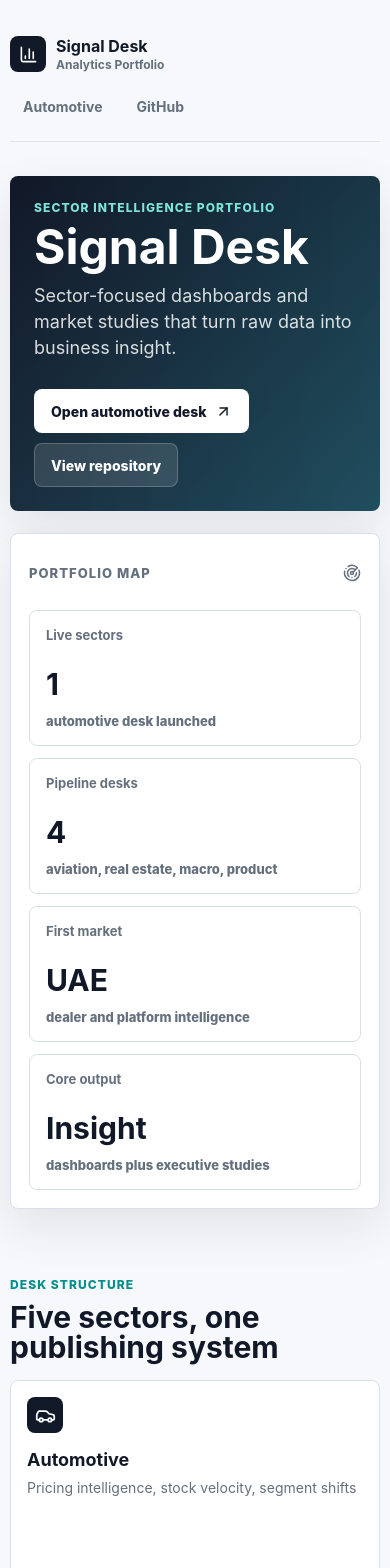
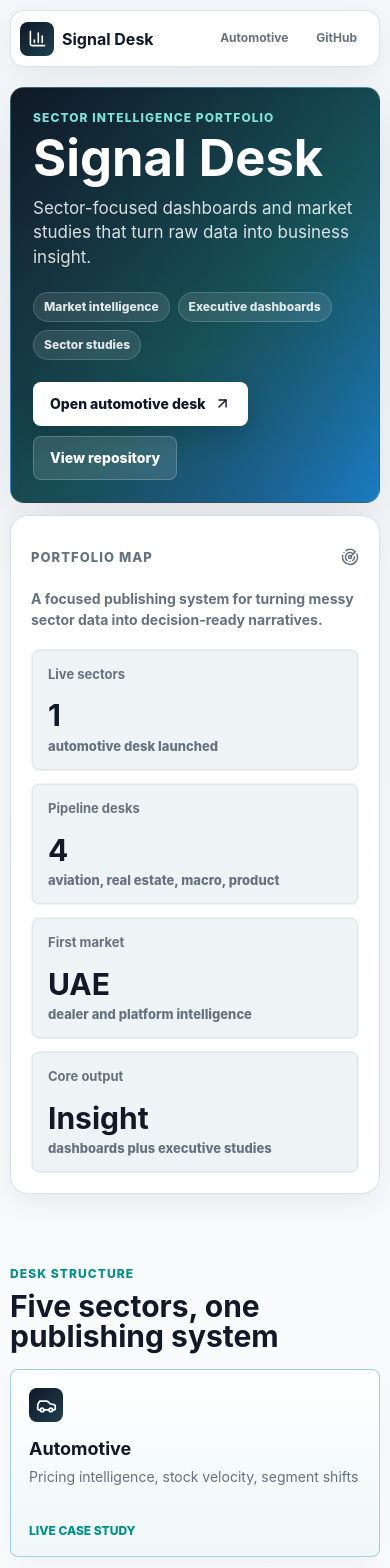
Before and after one commit to Alexey3250/signal-desk, a Next.js app: page / in a window 390 px wide. Shown: the top 1568 px of the page. Built offline with nearby package versions, Linux system fonts and the light colour scheme.

Commit message:
Polish responsive portfolio design

```diff
--- a/app/automotive/page.tsx
+++ b/app/automotive/page.tsx
@@ -256,6 +256,11 @@ export default function AutomotivePage() {
             A market analysis case study reviewing pricing patterns, segment trends, and
             business implications for dealers and platforms.
           </p>
+          <div className="hero-meta" aria-label="Study format">
+            <span>Dashboard</span>
+            <span>Market study</span>
+            <span>Product implications</span>
+          </div>
           <div className="hero-pills" aria-label="Case study themes">
             <span>Supply abundance</span>
             <span>Slow stock turn</span>
--- /dev/null
+++ b/app/components/SiteFooter.tsx
@@ -0,0 +1,69 @@
+import Link from "next/link";
+import { ArrowUpRight, BarChart3, ExternalLink, Layers3 } from "lucide-react";
+
+const footerLinks = [
+  {
+    label: "GitHub profile",
+    href: "https://github.com/Alexey3250",
+    external: true
+  },
+  {
+    label: "Repository",
+    href: "https://github.com/Alexey3250/signal-desk",
+    external: true
+  },
+  {
+    label: "Automotive study",
+    href: "/automotive",
+    external: false
+  }
+];
+
+export function SiteFooter() {
+  return (
+    <footer className="site-footer" aria-label="Signal Desk footer">
+      <div className="footer-inner">
+        <div className="footer-brand">
+          <span className="brand-mark footer-mark">
+            <BarChart3 size={18} aria-hidden="true" />
+          </span>
+          <div>
+            <strong>Signal Desk</strong>
+            <p>
+              A project by Alexey for publishing compact market intelligence,
+              analytics dashboards, and business-facing case studies.
+            </p>
+          </div>
+        </div>
+
+        <div className="footer-note">
+          <Layers3 size={19} aria-hidden="true" />
+          <span>
+            Built as a living portfolio across automotive, aviation, real estate,
+            finance, macro, and product analytics.
+          </span>
+        </div>
+
+        <nav className="footer-links" aria-label="Footer links">
+          {footerLinks.map((link) =>
+            link.external ? (
+              <a href={link.href} target="_blank" rel="noreferrer" key={link.label}>
+                {link.label}
+                {link.label.includes("GitHub") ? (
+                  <ExternalLink size={15} aria-hidden="true" />
+                ) : (
+                  <ArrowUpRight size={15} aria-hidden="true" />
+                )}
+              </a>
+            ) : (
+              <Link href={link.href} key={link.label}>
+                {link.label}
+                <ArrowUpRight size={15} aria-hidden="true" />
+              </Link>
+            )
+          )}
+        </nav>
+      </div>
+    </footer>
+  );
+}
--- a/app/globals.css
+++ b/app/globals.css
@@ -1,9 +1,10 @@
 :root {
-  --bg: #f7f8fb;
+  --bg: #f4f7f9;
   --surface: #ffffff;
-  --surface-2: #eef3f6;
+  --surface-2: #eef4f6;
+  --surface-3: #e7eef2;
   --ink: #111827;
-  --muted: #64707d;
+  --muted: #65727f;
   --line: #d8e0e7;
   --teal: #008f8c;
   --blue: #2f6eea;
@@ -11,7 +12,9 @@
   --amber: #b86f00;
   --red: #c2413a;
   --violet: #6b4ad5;
-  --shadow: 0 18px 48px rgba(17, 24, 39, 0.09);
+  --plum: #7a3f8f;
+  --shadow: 0 20px 60px rgba(17, 24, 39, 0.1);
+  --shadow-soft: 0 10px 30px rgba(17, 24, 39, 0.07);
   --radius: 8px;
 }
 
@@ -25,7 +28,9 @@ html {
 
 body {
   margin: 0;
-  background: var(--bg);
+  background:
+    linear-gradient(180deg, rgba(244, 247, 249, 0.96), rgba(250, 252, 253, 0.98) 42%, rgba(235, 242, 246, 0.94)),
+    repeating-linear-gradient(90deg, rgba(17, 24, 39, 0.035) 0, rgba(17, 24, 39, 0.035) 1px, transparent 1px, transparent 88px);
   color: var(--ink);
   font-family:
     Inter, ui-sans-serif, system-ui, -apple-system, BlinkMacSystemFont, "Segoe UI",
@@ -42,9 +47,9 @@ svg {
 }
 
 .site-shell {
-  width: min(1180px, calc(100% - 32px));
+  width: min(1220px, calc(100% - 32px));
   margin: 0 auto;
-  padding: 22px 0 56px;
+  padding: 22px 0 40px;
 }
 
 .detail-shell {
@@ -53,15 +58,18 @@ svg {
 
 .topbar {
   position: sticky;
-  top: 0;
+  top: 10px;
   z-index: 20;
   display: flex;
   align-items: center;
   justify-content: space-between;
   gap: 16px;
-  padding: 14px 0;
-  background: rgba(247, 248, 251, 0.9);
-  border-bottom: 1px solid rgba(216, 224, 231, 0.8);
+  margin-bottom: 18px;
+  padding: 10px 12px;
+  background: rgba(255, 255, 255, 0.84);
+  border: 1px solid rgba(216, 224, 231, 0.92);
+  border-radius: 14px;
+  box-shadow: 0 8px 28px rgba(17, 24, 39, 0.06);
   backdrop-filter: blur(16px);
 }
 
@@ -82,7 +90,7 @@ svg {
   height: 36px;
   flex: 0 0 auto;
   color: #ffffff;
-  background: var(--ink);
+  background: linear-gradient(135deg, var(--ink), #1c3f4f);
   border-radius: var(--radius);
 }
 
@@ -116,6 +124,7 @@ svg {
   color: var(--ink);
   background: var(--surface);
   border-color: var(--line);
+  box-shadow: 0 6px 18px rgba(17, 24, 39, 0.06);
 }
 
 .workspace-hero,
@@ -123,23 +132,24 @@ svg {
 .case-preview,
 .final-summary {
   display: grid;
-  grid-template-columns: minmax(0, 1.08fr) minmax(320px, 0.92fr);
-  gap: 22px;
+  grid-template-columns: minmax(0, 1.12fr) minmax(330px, 0.88fr);
+  gap: 18px;
   align-items: stretch;
-  padding: 34px 0 26px;
+  padding: 16px 0 28px;
 }
 
 .hero-copy,
 .case-hero > div:first-child {
   display: grid;
   align-content: center;
-  min-height: 360px;
-  padding: 34px;
+  min-height: 420px;
+  padding: clamp(26px, 4vw, 48px);
   color: #ffffff;
   background:
-    linear-gradient(135deg, rgba(17, 24, 39, 0.96), rgba(34, 74, 92, 0.94)),
+    linear-gradient(135deg, rgba(17, 24, 39, 0.98), rgba(24, 81, 88, 0.94) 58%, rgba(47, 110, 234, 0.58)),
     linear-gradient(90deg, var(--ink), var(--teal));
-  border-radius: var(--radius);
+  border: 1px solid rgba(255, 255, 255, 0.14);
+  border-radius: 18px;
   box-shadow: var(--shadow);
 }
 
@@ -171,14 +181,14 @@ p {
 
 h1 {
   margin-bottom: 14px;
-  font-size: clamp(48px, 8vw, 96px);
+  font-size: clamp(50px, 8vw, 104px);
   line-height: 0.92;
   letter-spacing: 0;
 }
 
 .case-hero h1 {
   max-width: 780px;
-  font-size: clamp(42px, 6vw, 84px);
+  font-size: clamp(42px, 5.6vw, 80px);
 }
 
 .lede {
@@ -194,7 +204,27 @@ h1 {
   display: flex;
   flex-wrap: wrap;
   gap: 10px;
-  margin-top: 28px;
+  margin-top: 22px;
+}
+
+.hero-meta {
+  display: flex;
+  flex-wrap: wrap;
+  gap: 8px;
+  margin-top: 22px;
+}
+
+.hero-meta span {
+  display: inline-flex;
+  align-items: center;
+  min-height: 30px;
+  padding: 0 10px;
+  color: rgba(255, 255, 255, 0.86);
+  background: rgba(255, 255, 255, 0.1);
+  border: 1px solid rgba(255, 255, 255, 0.16);
+  border-radius: 999px;
+  font-size: 12px;
+  font-weight: 780;
 }
 
 .button,
@@ -217,6 +247,7 @@ h1 {
 .button.primary {
   color: var(--ink);
   background: #ffffff;
+  box-shadow: 0 10px 26px rgba(0, 0, 0, 0.16);
 }
 
 .button.secondary {
@@ -230,20 +261,35 @@ h1 {
   color: var(--teal);
 }
 
+.button:hover,
+.text-link:hover,
+.footer-links a:hover {
+  transform: translateY(-1px);
+}
+
 .portfolio-panel,
 .dashboard-preview,
 .thesis-panel {
   background: var(--surface);
   border: 1px solid var(--line);
-  border-radius: var(--radius);
-  box-shadow: var(--shadow);
+  border-radius: 18px;
+  box-shadow: var(--shadow-soft);
 }
 
 .portfolio-panel {
   display: grid;
   align-content: start;
-  gap: 16px;
-  padding: 18px;
+  gap: 14px;
+  padding: 20px;
+}
+
+.panel-copy {
+  max-width: 420px;
+  margin: -4px 0 4px;
+  color: var(--muted);
+  font-size: 14px;
+  font-weight: 650;
+  line-height: 1.55;
 }
 
 .panel-header,
@@ -288,6 +334,13 @@ h1 {
   background: var(--surface);
   border: 1px solid var(--line);
   border-radius: var(--radius);
+}
+
+.portfolio-panel .metric-card,
+.dashboard-preview .signal-card {
+  background: var(--surface-2);
+  border-color: transparent;
+  box-shadow: inset 0 0 0 1px rgba(216, 224, 231, 0.7);
 }
 
 .metric-card,
@@ -339,7 +392,7 @@ h1 {
 }
 
 .section-band {
-  padding: 42px 0 8px;
+  padding: 52px 0 8px;
 }
 
 .section-heading {
@@ -369,8 +422,14 @@ h1 {
   display: grid;
   grid-template-rows: auto 1fr auto;
   gap: 16px;
-  min-height: 232px;
-  padding: 16px;
+  min-height: 230px;
+  padding: 18px;
+  box-shadow: 0 6px 22px rgba(17, 24, 39, 0.045);
+}
+
+.sector-card.is-live {
+  border-color: rgba(0, 143, 140, 0.36);
+  background: linear-gradient(180deg, #ffffff, #eef8f7);
 }
 
 .sector-card h3 {
@@ -414,7 +473,7 @@ h1 {
 .dashboard-preview {
   display: grid;
   gap: 16px;
-  padding: 18px;
+  padding: 20px;
 }
 
 .signal-grid {
@@ -439,7 +498,7 @@ h1 {
 .segment-stack {
   min-height: 270px;
   padding: 16px;
-  background: var(--surface-2);
+  background: linear-gradient(180deg, var(--surface-2), #f8fbfc);
   border-radius: var(--radius);
 }
 
@@ -517,10 +576,11 @@ h1 {
 .cv-strip,
 .final-summary {
   margin-top: 34px;
-  padding: 20px 22px;
+  padding: 24px;
   color: #ffffff;
-  background: var(--ink);
-  border-radius: var(--radius);
+  background: linear-gradient(135deg, var(--ink), #183d49);
+  border-radius: 18px;
+  box-shadow: var(--shadow-soft);
 }
 
 .cv-strip {
@@ -562,7 +622,7 @@ h1 {
   align-content: end;
   gap: 16px;
   min-height: 430px;
-  padding: 24px;
+  padding: 26px;
 }
 
 .thesis-panel svg {
@@ -593,6 +653,7 @@ h1 {
   display: grid;
   gap: 16px;
   padding: 18px;
+  box-shadow: 0 6px 22px rgba(17, 24, 39, 0.045);
 }
 
 .chart-card:nth-child(3) {
@@ -685,6 +746,7 @@ h1 {
 .scenario-card,
 .method-card {
   padding: 22px;
+  box-shadow: 0 6px 22px rgba(17, 24, 39, 0.045);
 }
 
 .regime-card > span,
@@ -733,6 +795,7 @@ h1 {
   gap: 18px;
   align-items: center;
   padding: 18px;
+  box-shadow: 0 6px 22px rgba(17, 24, 39, 0.035);
 }
 
 .matrix-row h3 {
@@ -760,6 +823,7 @@ h1 {
 .lever-card {
   min-height: 210px;
   padding: 20px;
+  box-shadow: 0 6px 22px rgba(17, 24, 39, 0.04);
 }
 
 .scenario-grid {
@@ -797,6 +861,7 @@ h1 {
   font-size: 21px;
   font-weight: 780;
   line-height: 1.28;
+  box-shadow: 0 6px 22px rgba(17, 24, 39, 0.04);
 }
 
 .hook-grid span {
@@ -811,6 +876,91 @@ h1 {
 
 .final-summary h2 {
   max-width: 780px;
+}
+
+.site-footer {
+  width: min(1220px, calc(100% - 32px));
+  margin: 0 auto 28px;
+  color: #ffffff;
+}
+
+.footer-inner {
+  display: grid;
+  grid-template-columns: minmax(0, 1.2fr) minmax(240px, 0.75fr) auto;
+  gap: 20px;
+  align-items: center;
+  padding: 24px;
+  background: linear-gradient(135deg, #101722, #173944 58%, #2c5960);
+  border: 1px solid rgba(255, 255, 255, 0.12);
+  border-radius: 18px;
+  box-shadow: var(--shadow);
+}
+
+.footer-brand {
+  display: flex;
+  align-items: flex-start;
+  gap: 14px;
+  min-width: 0;
+}
+
+.footer-mark {
+  background: rgba(255, 255, 255, 0.12);
+  border: 1px solid rgba(255, 255, 255, 0.18);
+}
+
+.footer-brand strong {
+  display: block;
+  margin-bottom: 6px;
+  font-size: 18px;
+}
+
+.footer-brand p,
+.footer-note span {
+  margin: 0;
+  color: rgba(255, 255, 255, 0.76);
+  font-size: 14px;
+  line-height: 1.55;
+}
+
+.footer-note {
+  display: flex;
+  gap: 12px;
+  align-items: flex-start;
+  min-width: 0;
+}
+
+.footer-note svg {
+  flex: 0 0 auto;
+  color: #7ce4d8;
+  margin-top: 2px;
+}
+
+.footer-links {
+  display: flex;
+  flex-direction: column;
+  gap: 8px;
+}
+
+.footer-links a {
+  display: inline-flex;
+  align-items: center;
+  justify-content: space-between;
+  gap: 10px;
+  min-height: 38px;
+  min-width: 170px;
+  padding: 0 12px;
+  color: #ffffff;
+  background: rgba(255, 255, 255, 0.1);
+  border: 1px solid rgba(255, 255, 255, 0.16);
+  border-radius: var(--radius);
+  font-size: 13px;
+  font-weight: 820;
+  transition: transform 160ms ease, background 160ms ease, border-color 160ms ease;
+}
+
+.footer-links a:hover {
+  background: rgba(255, 255, 255, 0.16);
+  border-color: rgba(255, 255, 255, 0.28);
 }
 
 @media (max-width: 980px) {
@@ -836,6 +986,10 @@ h1 {
     grid-template-columns: repeat(2, minmax(0, 1fr));
   }
 
+  .sector-grid {
+    grid-template-columns: repeat(3, minmax(0, 1fr));
+  }
+
   .case-intro {
     position: static;
   }
@@ -850,30 +1004,74 @@ h1 {
   .matrix-row {
     grid-template-columns: 1fr;
   }
+
+  .footer-inner {
+    grid-template-columns: 1fr;
+  }
+
+  .footer-links {
+    flex-direction: row;
+    flex-wrap: wrap;
+  }
 }
 
 @media (max-width: 640px) {
   .site-shell,
   .detail-shell {
     width: min(100% - 20px, 1180px);
-    padding-bottom: 34px;
+    padding-top: 10px;
+    padding-bottom: 30px;
   }
 
   .topbar {
-    align-items: flex-start;
-    flex-direction: column;
+    top: 6px;
+    align-items: center;
+    flex-direction: row;
+    gap: 10px;
+    margin-bottom: 10px;
+    padding: 9px;
   }
 
   .topnav {
-    width: 100%;
+    width: auto;
     overflow-x: auto;
     padding-bottom: 2px;
+    gap: 2px;
+    font-size: 12px;
+    white-space: nowrap;
+  }
+
+  .brand-lockup {
+    gap: 8px;
+  }
+
+  .brand-lockup small {
+    display: none;
+  }
+
+  .brand-mark,
+  .sector-icon {
+    width: 34px;
+    height: 34px;
   }
 
   .hero-copy,
   .case-hero > div:first-child,
   .thesis-panel {
-    padding: 24px;
+    padding: 22px;
+    border-radius: 14px;
+  }
+
+  h1 {
+    font-size: clamp(42px, 13vw, 58px);
+  }
+
+  .case-hero h1 {
+    font-size: clamp(36px, 11vw, 52px);
+  }
+
+  .lede {
+    font-size: 17px;
   }
 
   .sector-grid,
@@ -893,4 +1091,52 @@ h1 {
   .cv-strip {
     align-items: flex-start;
   }
+
+  .workspace-hero,
+  .case-hero,
+  .case-preview,
+  .final-summary {
+    gap: 12px;
+    padding: 10px 0 20px;
+  }
+
+  .metric-card,
+  .signal-card {
+    min-height: 116px;
+  }
+
+  .sector-card {
+    min-height: 188px;
+  }
+
+  .split-dashboard {
+    gap: 10px;
+  }
+
+  .mini-chart,
+  .segment-stack {
+    min-height: auto;
+  }
+
+  .site-footer {
+    width: min(100% - 20px, 1180px);
+    margin-bottom: 18px;
+  }
+
+  .footer-inner {
+    padding: 20px;
+    border-radius: 14px;
+  }
+
+  .footer-brand {
+    display: grid;
+  }
+
+  .footer-links {
+    display: grid;
+  }
+
+  .footer-links a {
+    width: 100%;
+  }
 }
--- a/app/layout.tsx
+++ b/app/layout.tsx
@@ -1,10 +1,13 @@
 import type { Metadata } from "next";
+import { SiteFooter } from "./components/SiteFooter";
 import "./globals.css";
 
 export const metadata: Metadata = {
   title: "Signal Desk",
   description:
-    "Sector-focused analytics dashboards and market studies that turn raw data into business insight."
+    "Sector-focused analytics dashboards and market studies that turn raw data into business insight.",
+  authors: [{ name: "Alexey" }],
+  creator: "Alexey"
 };
 
 export default function RootLayout({
@@ -14,7 +17,10 @@ export default function RootLayout({
 }>) {
   return (
     <html lang="en">
-      <body>{children}</body>
+      <body>
+        {children}
+        <SiteFooter />
+      </body>
     </html>
   );
 }
--- a/app/page.tsx
+++ b/app/page.tsx
@@ -95,6 +95,11 @@ export default function Home() {
             Sector-focused dashboards and market studies that turn raw data into business
             insight.
           </p>
+          <div className="hero-meta" aria-label="Portfolio coverage">
+            <span>Market intelligence</span>
+            <span>Executive dashboards</span>
+            <span>Sector studies</span>
+          </div>
           <div className="hero-actions">
             <Link href="/automotive" className="button primary">
               Open automotive desk
@@ -116,6 +121,10 @@ export default function Home() {
             <span>Portfolio map</span>
             <Radar size={18} aria-hidden="true" />
           </div>
+          <p className="panel-copy">
+            A focused publishing system for turning messy sector data into decision-ready
+            narratives.
+          </p>
           <div className="metric-grid compact">
             {portfolioMetrics.map((metric) => (
               <article className="metric-card" key={metric.label}>
@@ -138,7 +147,7 @@ export default function Home() {
             const Icon = sector.icon;
 
             return (
-              <article className="sector-card" key={sector.label}>
+              <article className={`sector-card ${sector.label === "Automotive" ? "is-live" : ""}`} key={sector.label}>
                 <div className="sector-icon" aria-hidden="true">
                   <Icon size={21} />
                 </div>
```
